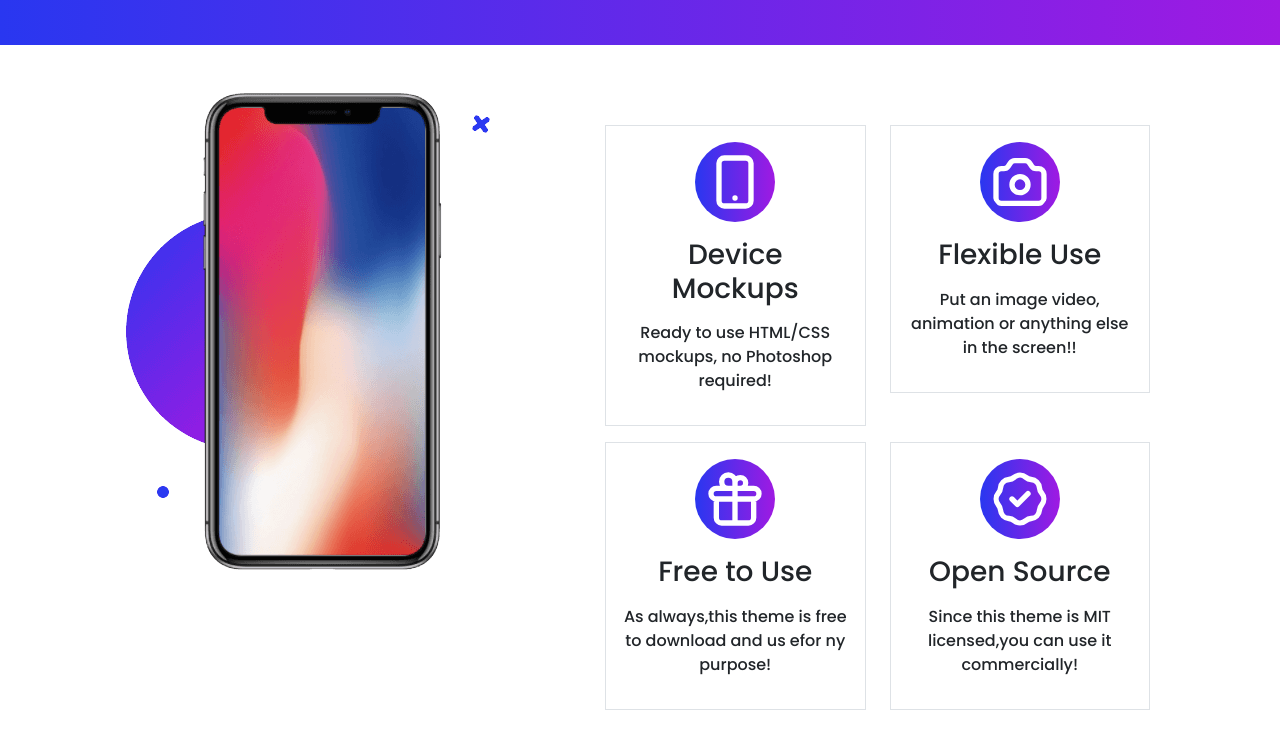
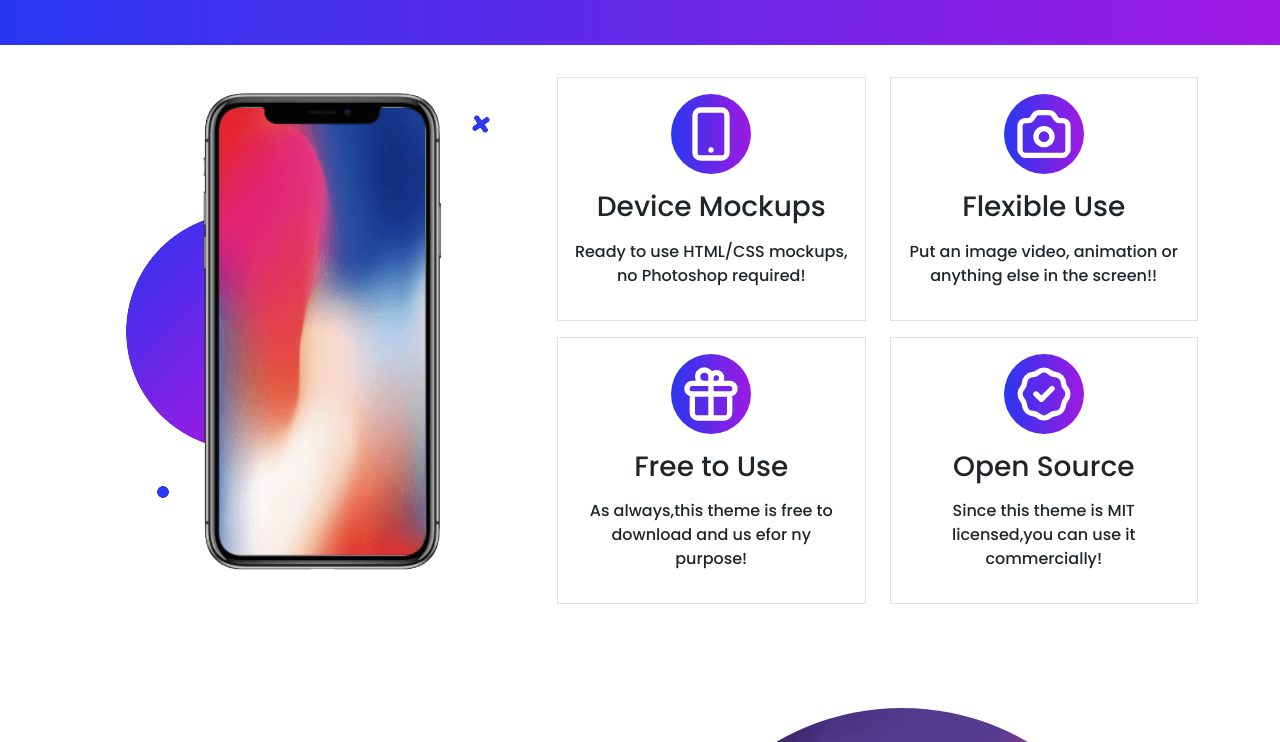
Before and after one commit to Aninditaroy/explore-bootstrap, a plain HTML site: page index.html in a window 1280 px wide. Shown: the part 898-1640 px from the top of the page. Drawn offline with nearby package versions, Linux system fonts and the light colour scheme.

Commit message:
more code added

```diff
--- a/index.html
+++ b/index.html
@@ -82,7 +82,7 @@
                         </div>
                     </div>
                     <div class="col-lg-7 col-md-12">
-                        <div class="row p-5">
+                        <div class="row">
                             <div class="col-md-6">
                                 <div class="d-flex my-2 border p-3 flex-column align-items-center">
                                     <svg xmlns="http://www.w3.org/2000/svg" width="80"
@@ -107,7 +107,7 @@
                                     </svg>
                                     <h3 class="text-center my-3">Flexible Use</h3>
                                     <p class="text-center">Put an image video, animation or anything else in the
-                                        screen!!
+                                    screen!!
                                     </p>
                                 </div>
                             </div>
```
